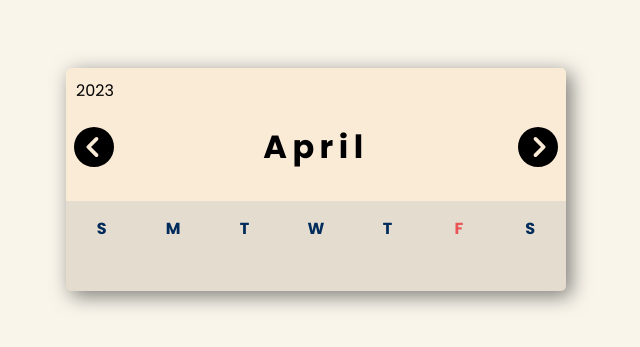
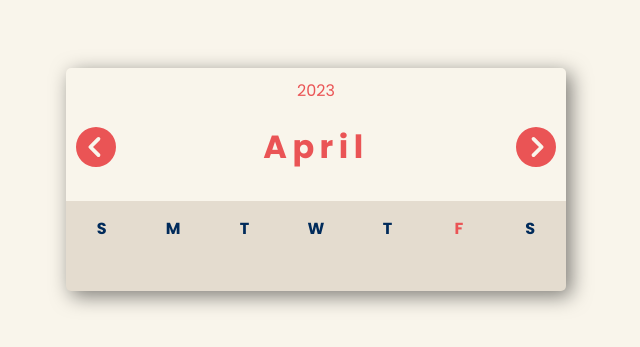
Before and after one commit to HectorDNuno/calendar, a Vue app: page / in a window 1280 px wide. Shown: the part 181-528 px from the top of the page, without its empty margins (324-964 px from the left). Built offline with nearby package versions, Linux system fonts and the light colour scheme.

Commit message:
removes import of svg and uses it inline instead

```diff
--- a/src/components/Header.vue
+++ b/src/components/Header.vue
@@ -1,6 +1,5 @@
 <script setup>
 import { ref, inject, watch } from "vue";
-import chevron from "../assets/chevron.svg";
 
 const MONTHS = {
   Jan: "January",
@@ -49,7 +48,13 @@ const handleClick = (direction) => state.dispatch({ type: "updateDate", payload:
 
     <div class="wrapper">
       <div @click="handleClick" class="left-chevron chevron">
-        <img :src="chevron" alt="left-chevron" />
+        <svg xmlns="http://www.w3.org/2000/svg" viewBox="0 0 512 512">
+          <!--! Font Awesome Pro 6.4.0 by @fontawesome - https://fontawesome.com License - https://fontawesome.com/license (Commercial License) Copyright 2023 Fonticons, Inc. -->
+          <path
+            id="chevron"
+            d="M0 256a256 256 0 1 0 512 0A256 256 0 1 0 0 256zM241 377c-9.4 9.4-24.6 9.4-33.9 0s-9.4-24.6 0-33.9l87-87-87-87c-9.4-9.4-9.4-24.6 0-33.9s24.6-9.4 33.9 0L345 239c9.4 9.4 9.4 24.6 0 33.9L241 377z"
+          />
+        </svg>
       </div>
 
       <div class="month">
@@ -57,7 +62,13 @@ const handleClick = (direction) => state.dispatch({ type: "updateDate", payload:
       </div>
 
       <div @click="handleClick('next-month')" class="right-chevron chevron">
-        <img :src="chevron" alt="right-chevron" />
+        <svg xmlns="http://www.w3.org/2000/svg" viewBox="0 0 512 512">
+          <!--! Font Awesome Pro 6.4.0 by @fontawesome - https://fontawesome.com License - https://fontawesome.com/license (Commercial License) Copyright 2023 Fonticons, Inc. -->
+          <path
+            id="chevron"
+            d="M0 256a256 256 0 1 0 512 0A256 256 0 1 0 0 256zM241 377c-9.4 9.4-24.6 9.4-33.9 0s-9.4-24.6 0-33.9l87-87-87-87c-9.4-9.4-9.4-24.6 0-33.9s24.6-9.4 33.9 0L345 239c9.4 9.4 9.4 24.6 0 33.9L241 377z"
+          />
+        </svg>
       </div>
     </div>
   </div>
@@ -68,13 +79,20 @@ const handleClick = (direction) => state.dispatch({ type: "updateDate", payload:
   display: flex;
   flex-direction: column;
   padding: 10px;
-  background-color: antiquewhite;
+  background-color: var(--main);
+  color: var(--red);
   border-radius: 5px 5px 0 0;
+  .info {
+    text-align: center;
+  }
   .wrapper {
     display: flex;
     justify-content: space-between;
     align-items: center;
     padding: 20px 0;
+    .chevron {
+      fill: var(--red);
+    }
     .month {
       h2 {
         font-size: 32px;
@@ -93,7 +111,7 @@ const handleClick = (direction) => state.dispatch({ type: "updateDate", payload:
       cursor: pointer;
       transition: background-color 0.5s;
       &:hover {
-        background-color: rgb(243, 206, 158);
+        background-color: var(--blue);
       }
       img {
         width: 100%;
```
